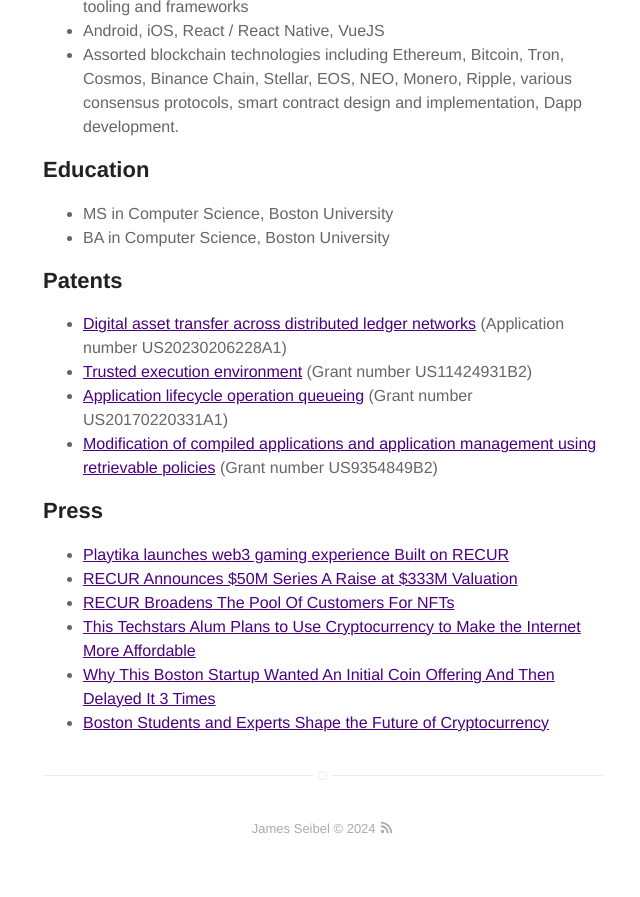
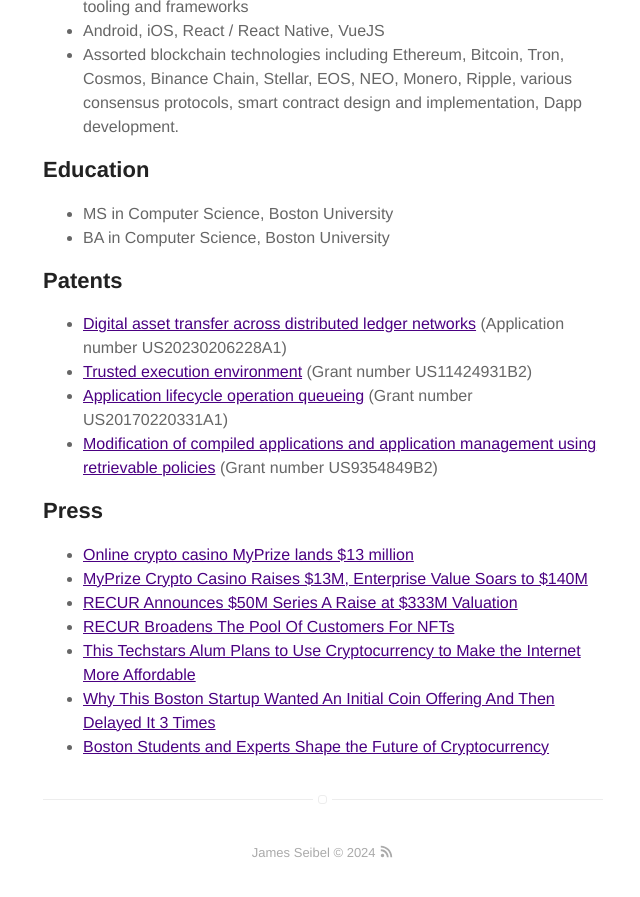
Before and after one commit to seibelj/seibelj.github.io, a Jekyll site: the page built from about.html, in a window 1280 px wide and 900 px high, scrolled down 1577 px. Shown: the top 897 px of the window, without its empty margins (317-957 px from the left). Built offline with Jekyll 4.4.1, drawn with Linux system fonts in a browser that asks for light colours; before the commit the page ends 2453 px from its top, so only the background shows below that.

Commit message:
Added press

```diff
--- a/about.html
+++ b/about.html
@@ -70,7 +70,8 @@
 <h2>Press</h2>
 
 <ul class="skill-list">
-	<li><a href="https://www.recur.com/blog/playtika-launches-nft-gaming-experience-for-their-beloved-game-slotomania-built-on-recur" target="_blank">Playtika launches web3 gaming experience Built on RECUR</a></li>
+	<li><a href="https://refreshmiami.com/online-crypto-casino-myprize-lands-13-million-pre-launch/" target="_blank">Online crypto casino MyPrize lands $13 million</a></li>
+	<li><a href="https://www.casino.org/news/myprize-crypto-casino-raises-13m-at-140-valuation/" target="_blank">MyPrize Crypto Casino Raises $13M, Enterprise Value Soars to $140M</a></li>
 	<li><a href="https://www.prnewswire.com/news-releases/recur-announces-50m-series-a-raise-at-333m-valuation-301375145.html" target="_blank">RECUR Announces $50M Series A Raise at $333M Valuation</a></li>
 	<li><a href="https://www.forbes.com/sites/nisaamoils/2021/04/09/recur-broadens-the-pool-of-customers-for-nfts" target="_blank">RECUR Broadens The Pool Of Customers For NFTs</a></li>
 	<li><a href="https://www.americaninno.com/boston/this-techstars-alum-plans-to-use-cryptocurrency-to-make-the-internet-more-affordable/" target="_blank">This Techstars Alum Plans to Use Cryptocurrency to Make the Internet More Affordable</a></li>
```
